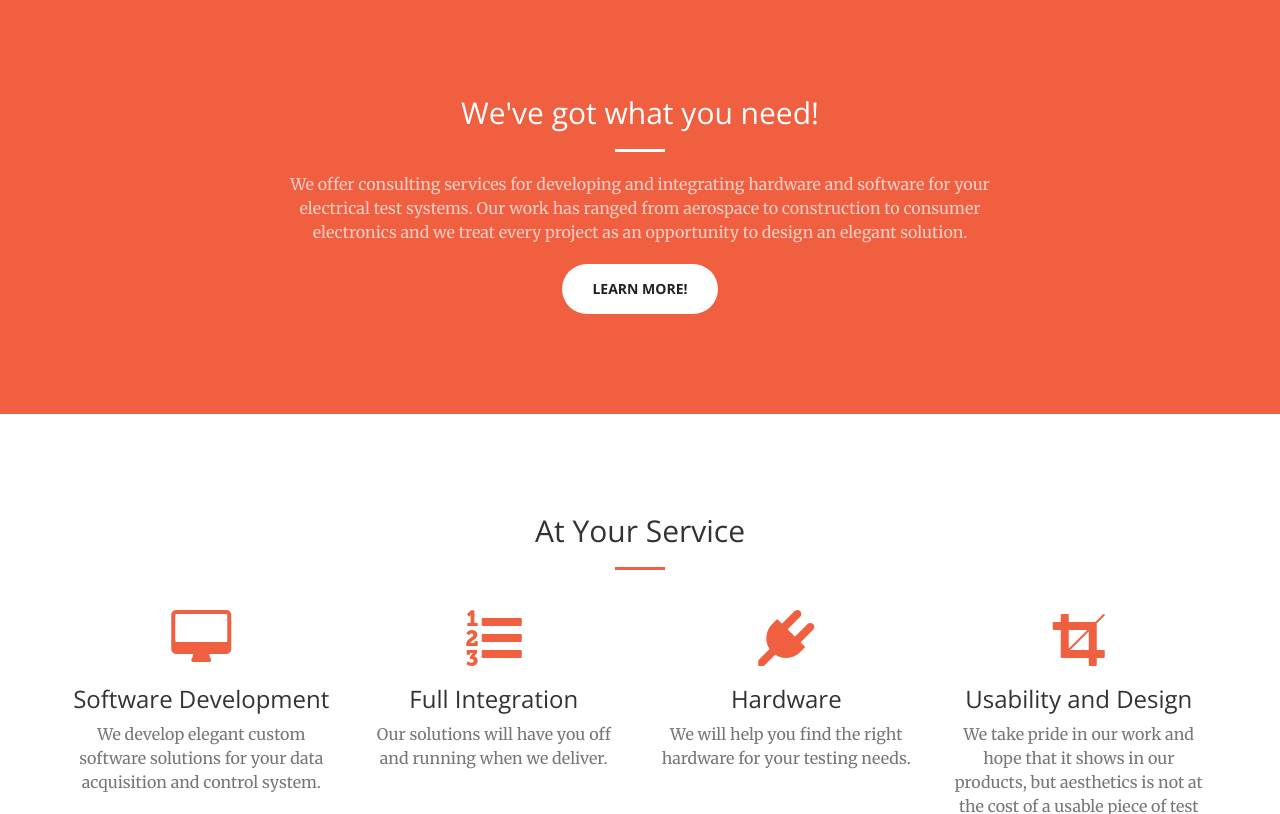
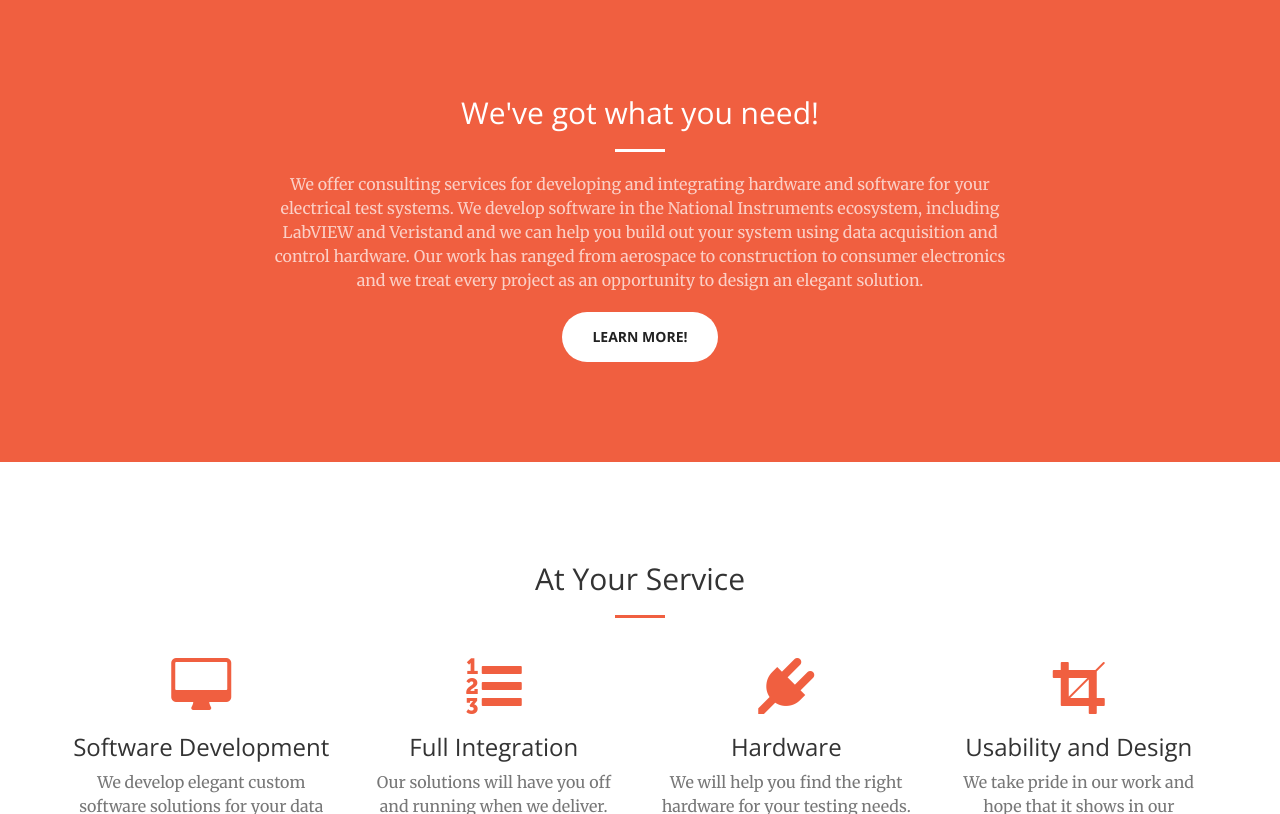
Before and after one commit to des938/des938.github.io, a Jekyll site: the page index.html, which Jekyll copies as it is, in a window 1280 px wide and 900 px high, scrolled down 818 px, cut to the strip 86-900 px from the top of the window. Built offline with Jekyll 4.4.1, drawn with Linux system fonts in a browser that asks for light colours.

Commit message:
copy updates

```diff
--- a/index.html
+++ b/index.html
@@ -88,7 +88,11 @@
             <div class="col-lg-8 col-lg-offset-2 text-center">
                 <h2 class="section-heading">We've got what you need!</h2>
                 <hr class="light">
-                <p class="text-faded">We offer consulting services for developing and integrating hardware and software for your electrical test systems. Our work has ranged from aerospace to construction to consumer electronics and we treat every project as an opportunity to design an elegant solution.</p>
+                <p class="text-faded">We offer consulting services for developing and integrating hardware and software for your electrical test systems.
+
+                We develop software in the National Instruments ecosystem, including LabVIEW and Veristand and we can help you build out your system using data acquisition and control hardware.
+
+                Our work has ranged from aerospace to construction to consumer electronics and we treat every project as an opportunity to design an elegant solution.</p>
                 <a href="#" class="btn btn-default btn-xl">Learn More!</a>
             </div>
         </div>
```
